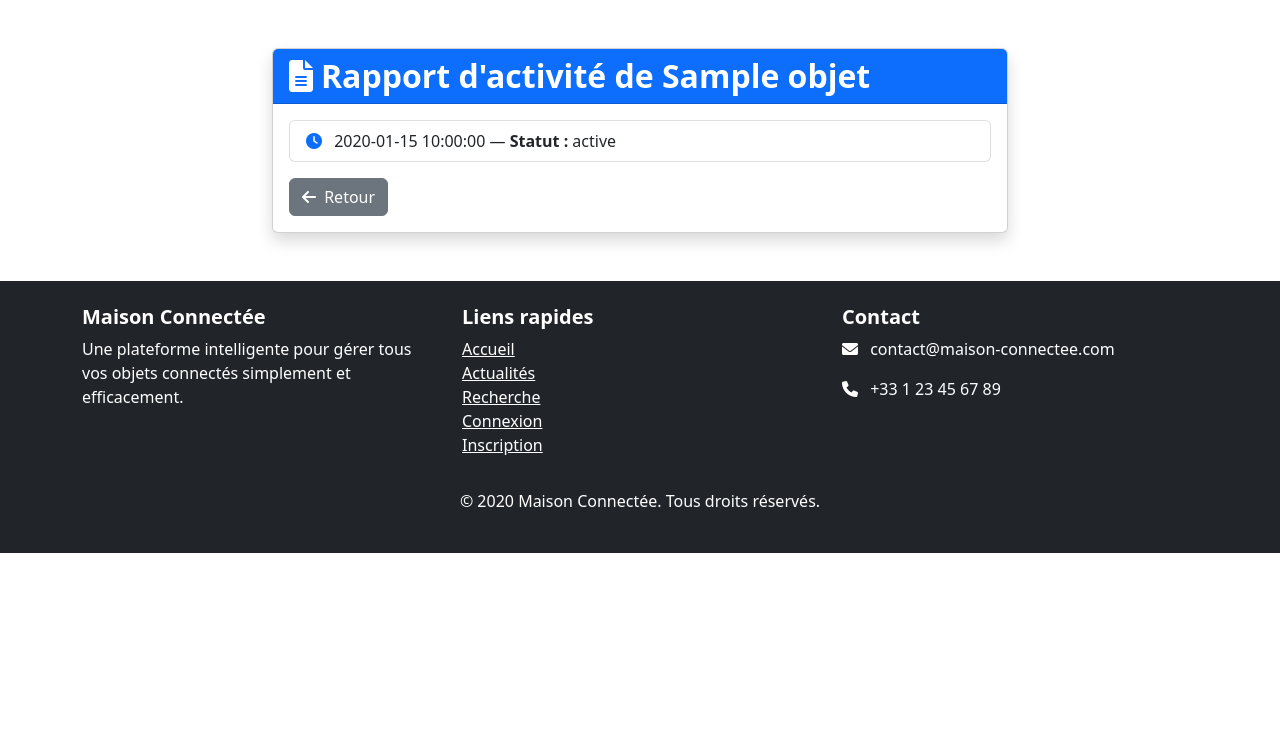
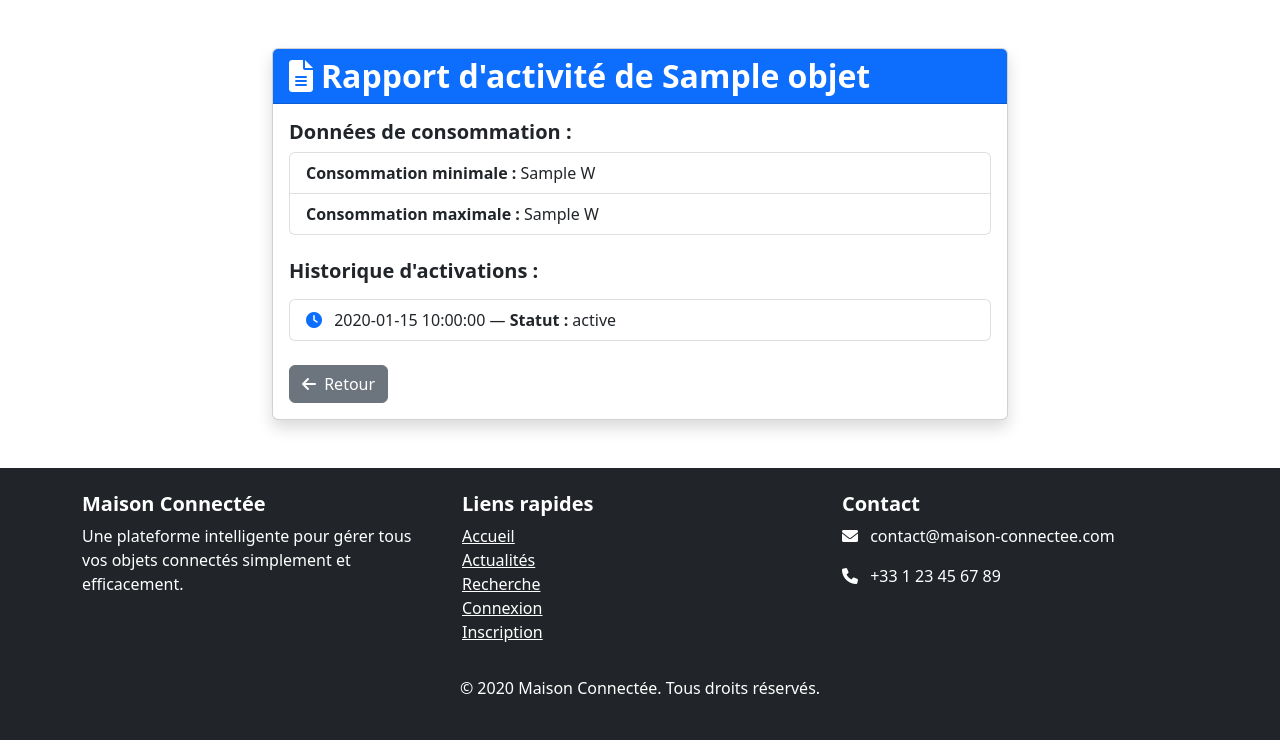
Before and after one commit to WeKup/SmartHome, a Python web app: template templates/gestion/rapport.html in a window 1280 px wide. Shown: the part 56-800 px from the top of the page. Run offline with Jinja, Linux system fonts and the light colour scheme; the template is opened without the code that fills it: most values are stand-ins (such as "Sample title", 1, 10 or a date in 2020).

Commit message:
Update rapport.html

```diff
--- a/templates/gestion/rapport.html
+++ b/templates/gestion/rapport.html
@@ -12,7 +12,23 @@
                     </h2>
                 </div>
                 <div class="card-body">
+
+                    <!-- 🔋 Bloc consommation -->
+                    <div class="mb-4">
+                        <h5>Données de consommation :</h5>
+                        <ul class="list-group">
+                            <li class="list-group-item">
+                                <strong>Consommation minimale :</strong> {{ objet.conso_min }} W
+                            </li>
+                            <li class="list-group-item">
+                                <strong>Consommation maximale :</strong> {{ objet.conso_max }} W
+                            </li>
+                        </ul>
+                    </div>
+
+                    <!-- 📅 Bloc activations -->
                     {% if activations %}
+                        <h5 class="mb-3">Historique d'activations :</h5>
                         <ul class="list-group">
                             {% for entry in activations %}
                                 <li class="list-group-item">
@@ -26,7 +42,8 @@
                             Aucune donnée disponible.
                         </div>
                     {% endif %}
-                    <a href="{{ url_for('gestion.analyse') }}" class="btn btn-secondary mt-3">
+
+                    <a href="{{ url_for('gestion.analyse') }}" class="btn btn-secondary mt-4">
                         <i class="fas fa-arrow-left me-1"></i> Retour
                     </a>
                 </div>
```
